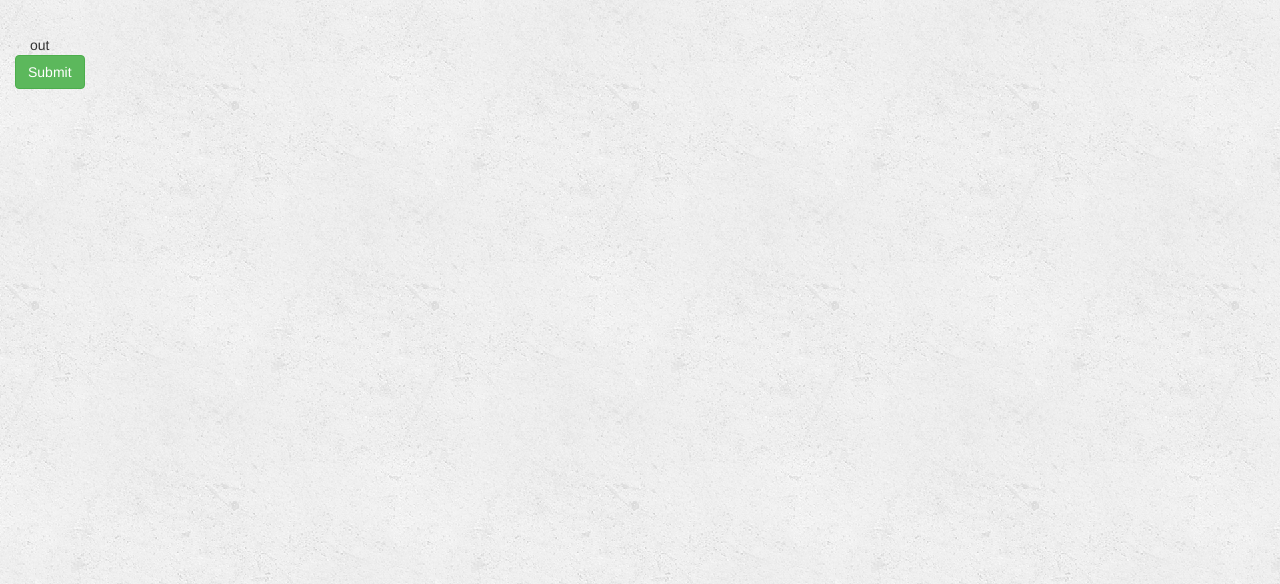
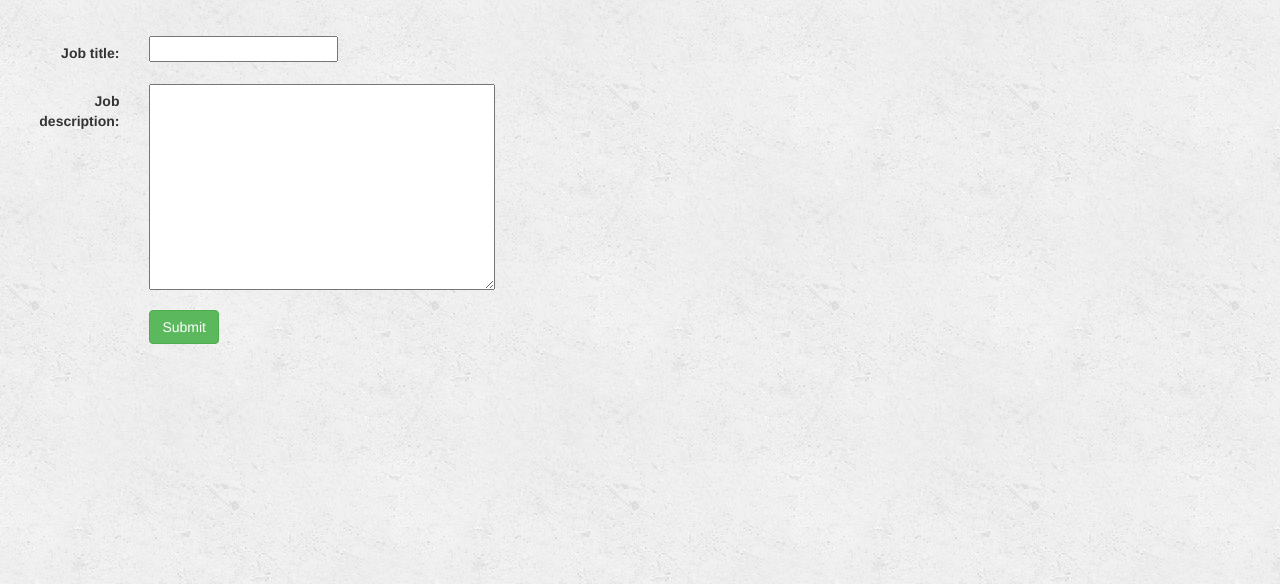
Before and after one commit to Tlee94/Mini-Turk, a Django app: page /turk/1/create_job/ in a window 1280 px wide. Shown: the part 52-636 px from the top of the page. Run offline with Django 3.2, Linux system fonts and the light colour scheme; data comes from the database, SQL or seed files in the repository; some libraries are stand-ins or nearby versions.

Commit message:
added form model for create job and generic form-template

```diff
--- /dev/null
+++ b/RST/turk/forms.py
@@ -0,0 +1,10 @@
+from django.contrib.auth.models import User
+from django import forms
+from .models import Profile, Job
+
+
+class JobForm(forms.ModelForm):
+
+    class Meta:
+        model = Job
+        fields = ['job_title', 'job_description']
--- a/RST/turk/templates/turk/create_job.html
+++ b/RST/turk/templates/turk/create_job.html
@@ -15,7 +15,9 @@
                             {% csrf_token %}
                             {% include 'turk/form-template.html' %}
                             <div class="form-group">
-                                <button type="submit" class="btn btn-success">Submit</button>
+                                <div class="col-sm-offset-2 col-sm-10">
+                                    <button type="submit" class="btn btn-success">Submit</button>
+                                </div>
                             </div>
                         </form>
                     </div>
--- a/RST/turk/templates/turk/form-template.html
+++ b/RST/turk/templates/turk/form-template.html
@@ -1,4 +1,9 @@
-out
 {% for field in form %}
-    {{ field }}
+    <div class="form-group">
+        <div class="col-sm-offset-2 col-sm-10">
+            <span class="text-danger small">{{ field.errors }}</span>
+        </div>
+        <label class="control-label col-sm-2">{{ field.label_tag }}</label>
+        <div class="col-sm-10">{{ field }}</div>
+    </div>
 {% endfor %}
--- a/RST/turk/views.py
+++ b/RST/turk/views.py
@@ -1,5 +1,6 @@
 from django.shortcuts import render, get_object_or_404
 from .models import Profile, Job
+from .forms import JobForm
 
 
 def index(request):
@@ -27,5 +28,11 @@ def job_description(request, profile_id, job_id):
 
 def create_job(request, profile_id):
     profile = get_object_or_404(Profile, pk=profile_id)
-    fields = ['job_title', 'job_description']
-    return render(request, 'turk/create_job.html', {'profile': profile})
+    form = JobForm()
+    context = {
+        'profile': profile,
+        'form': form,
+    }
+    return render(request, 'turk/create_job.html', context)
+    #profile = get_object_or_404(Profile, pk=profile_id)
+    #return render(request, 'turk/create_job.html', {'profile': profile})
```
Also changed, not shown: RST/__init__.py (added).
